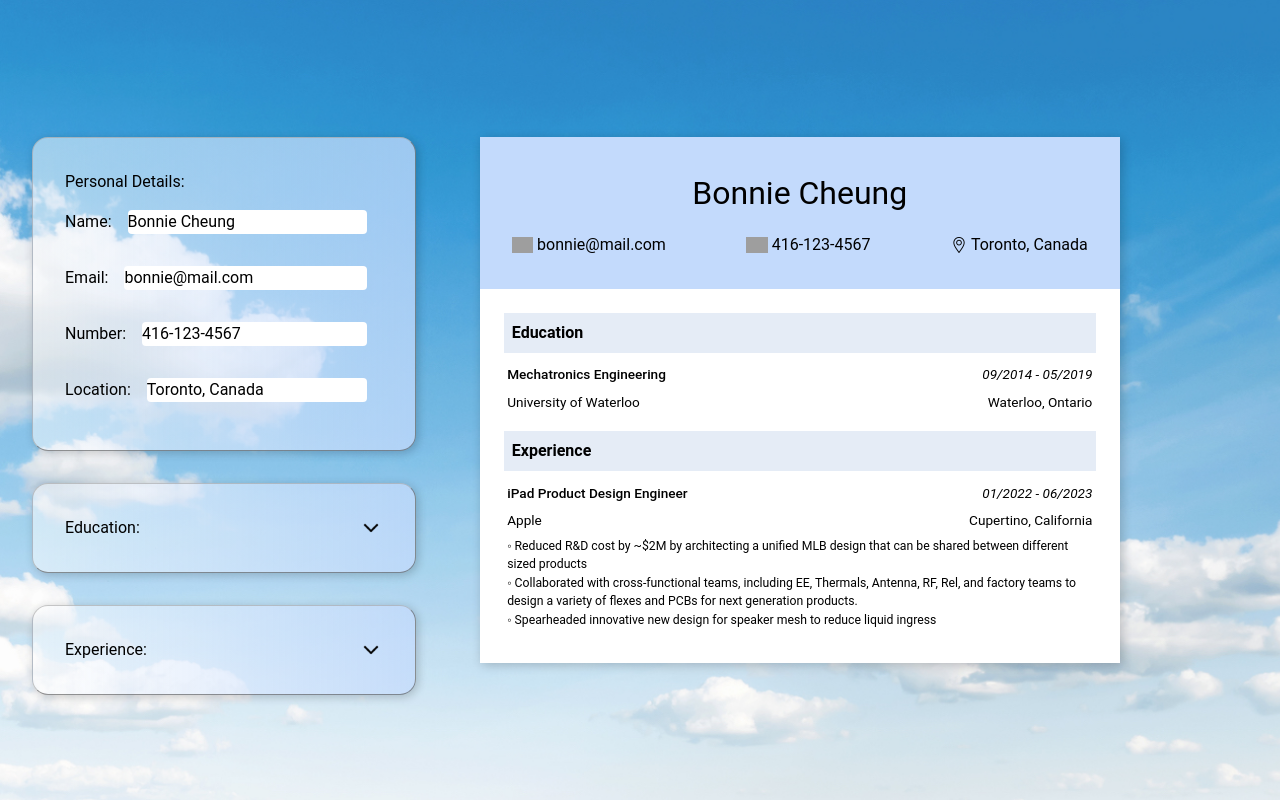
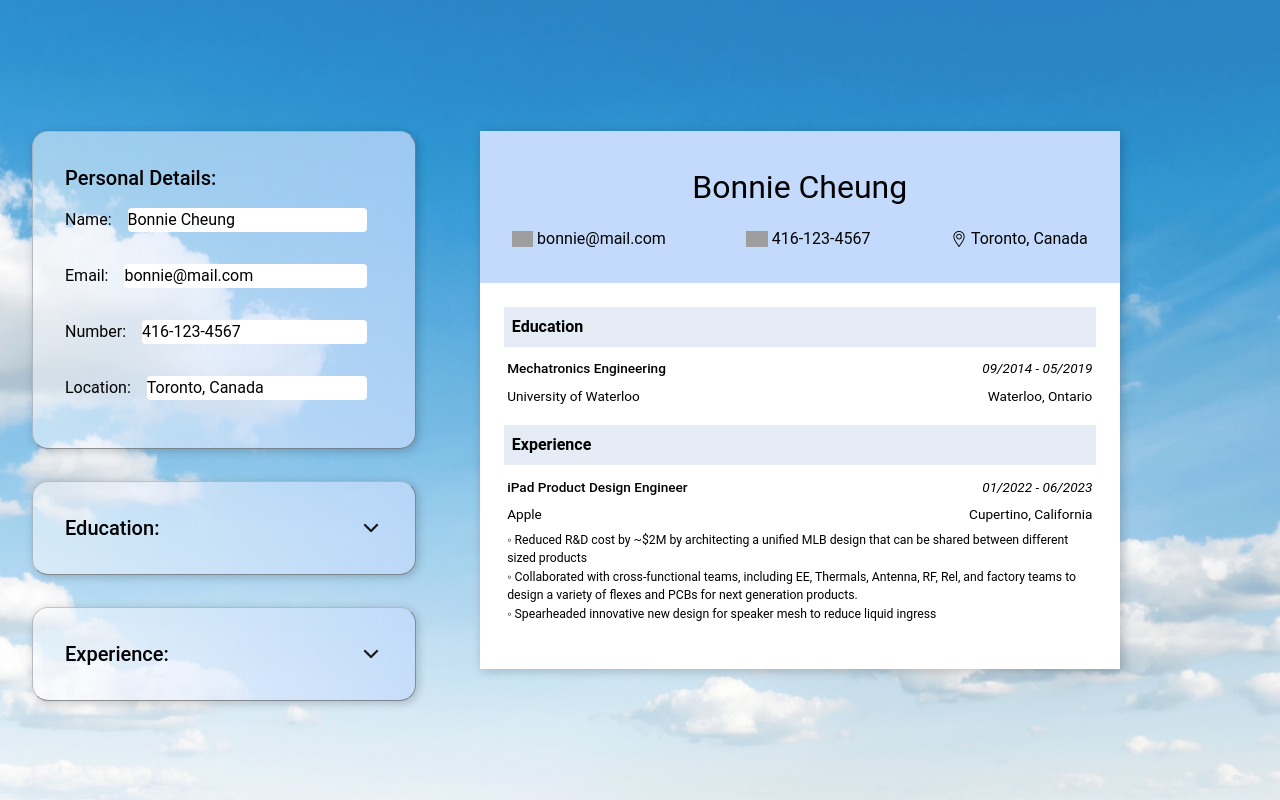
Before and after one commit to bkcheung/CV-Builder, a React (Vite) app: page / in a window 1280 px wide. Built offline with nearby package versions, Linux system fonts and the light colour scheme; grey boxes are pictures that could not be loaded.

Commit message:
refactor: edit ui and css using tailwind

```diff
--- a/src/CV.tsx
+++ b/src/CV.tsx
@@ -24,7 +24,6 @@ export default function CV({ pInfo, eduInfo, expInfo }:cvProps): JSX.Element {
         <div className="flexRow">
           <div className="cvContact">
             <img src="/mail.png" style={{ height: "1em" }}></img>
-            {/* <div style={{ marginLeft: 5 }}>{pInfo.email}</div> */}
             <div className="ml-1">{pInfo.email}</div>
           </div>
           <div className="cvContact">
--- a/src/ExpSection.tsx
+++ b/src/ExpSection.tsx
@@ -18,7 +18,7 @@ function ExpSection({expInfo, handleChange, isActive, toggleExp, delExp, setActi
          onDragEnd={()=>setActiveCard('')}
          >
       <div className="flexRow">
-        <div style={{fontWeight:500}}>{expInfo.company}</div>
+        <div className="font-medium">{expInfo.company}</div>
         <div>
             <button className="edit" onClick={(e)=>{toggleExp(e)}}></button>
             <button className="delete" onClick={(e)=>{delExp(e)}}></button>
--- a/src/InfoSection.tsx
+++ b/src/InfoSection.tsx
@@ -8,7 +8,7 @@ interface infoProps{
 function InfoSection({pInfo, handleChange}:infoProps): JSX.Element {
   return (
     <form className="section">
-      <h2>Personal Details:</h2>
+      <h2 className="text-xl font-medium">Personal Details:</h2>
       <Input
         title="Name"
         id={'name'}
--- a/src/Section.tsx
+++ b/src/Section.tsx
@@ -13,7 +13,7 @@ function Section({ sectionName = "", inputs, addNew, toggleSection }: SectionPro
       <button className="flexRow" onClick={(e)=>{
         toggleSection(e);
       }}>
-        <h2>{sectionName}:</h2>
+        <h2 className="text-xl font-medium">{sectionName}:</h2>
         <img hidden={false} src="/down.png" style={{ height: "1.5em"}}></img>
         <img hidden={true} src="/up.png" style={{ height: "1.5em"}}></img>
       </button>
```
